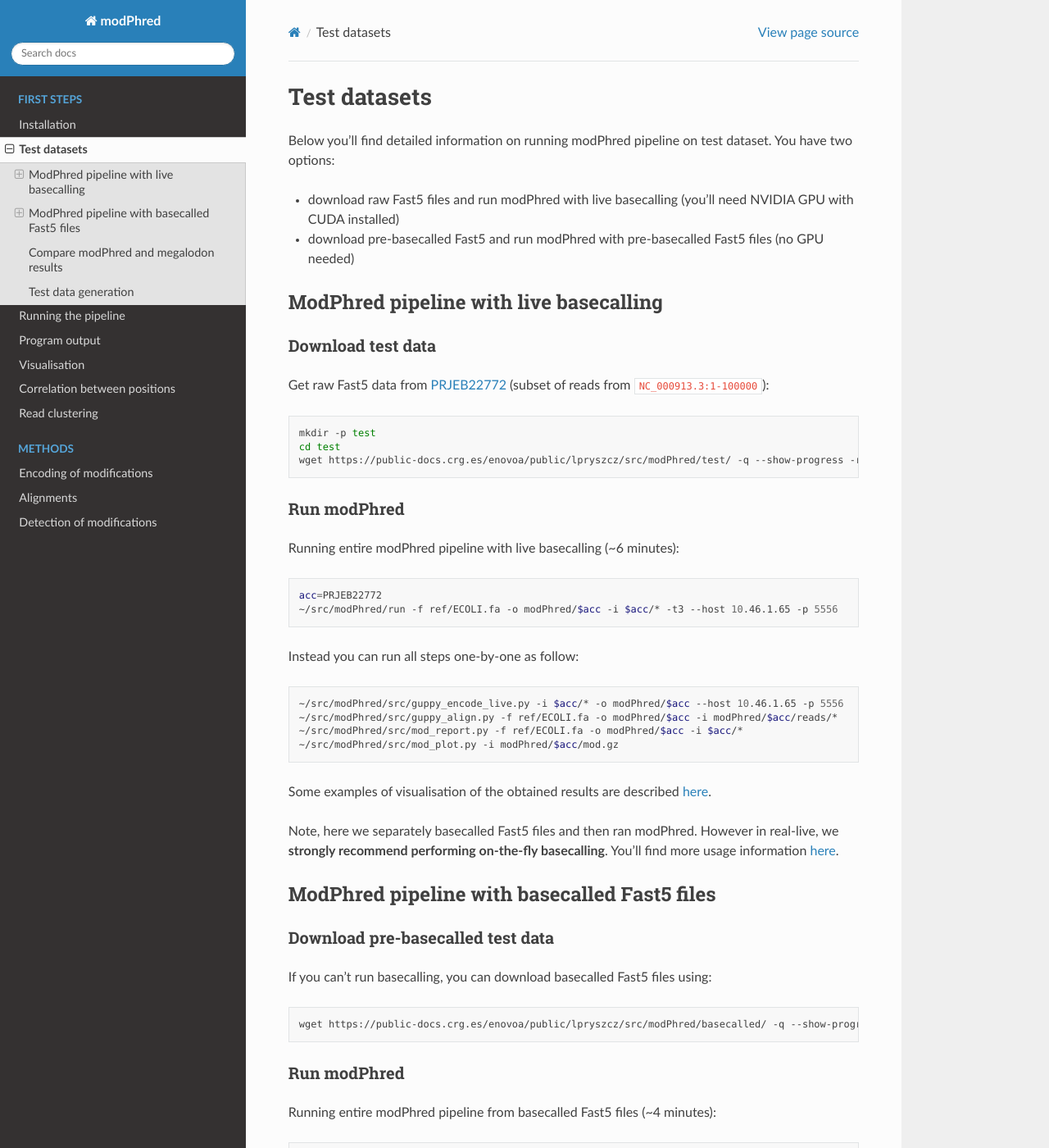
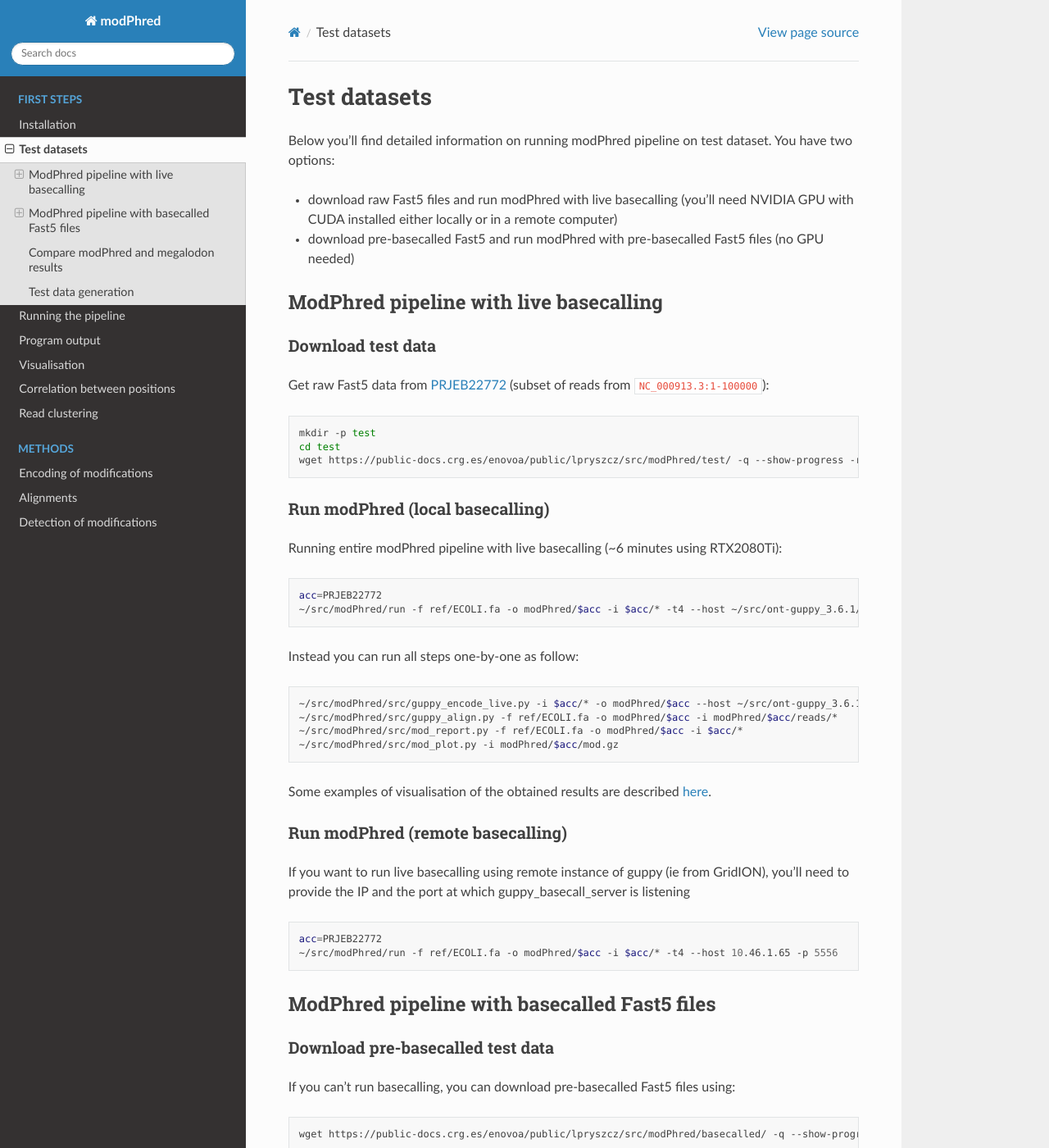
Before and after one commit to novoalab/modPhred, a Sphinx documentation site: the page built from docs/test.rst, in a window 1280 px wide and 1400 px high. Shown: the whole window at 82% size. Built offline with Sphinx 7.4.7 and the Read the Docs theme 2.0.0, drawn with Linux system fonts in a browser that asks for light colours; some of the changed text lies outside the part shown.

Commit message:
docs, src/sam_add_qual.py

```diff
--- a/docs/test.rst
+++ b/docs/test.rst
@@ -5,7 +5,7 @@
 You have two options:
 
 * download raw Fast5 files and run modPhred with live basecalling
-  (you'll need NVIDIA GPU with CUDA installed)
+  (you'll need NVIDIA GPU with CUDA installed either locally or in a remote computer)
 
 * download pre-basecalled Fast5 and run modPhred with pre-basecalled Fast5 files
   (no GPU needed)
@@ -24,51 +24,56 @@
    cd test
    wget https://public-docs.crg.es/enovoa/public/lpryszcz/src/modPhred/test/ -q --show-progress -r -c -nc -np -nH --cut-dirs=6 --reject="index.html*"
 
-Run modPhred
-^^^^^^^^^^^^
-Running entire modPhred pipeline with live basecalling (~6 minutes):
+Run modPhred (local basecalling)
+^^^^^^^^^^^^^^^^^^^^^^^^^^^^^^^^
+Running entire modPhred pipeline with live basecalling (~6 minutes using RTX2080Ti):
 
 .. code-block:: bash
 
    acc=PRJEB22772
-   ~/src/modPhred/run -f ref/ECOLI.fa -o modPhred/$acc -i $acc/* -t3 --host 10.46.1.65 -p 5556
+   ~/src/modPhred/run -f ref/ECOLI.fa -o modPhred/$acc -i $acc/* -t4 --host ~/src/ont-guppy_3.6.1/bin/guppy_basecall_server
 
 Instead you can run all steps one-by-one as follow:
 
 .. code-block:: bash
 
-   ~/src/modPhred/src/guppy_encode_live.py -i $acc/* -o modPhred/$acc --host 10.46.1.65 -p 5556
+   ~/src/modPhred/src/guppy_encode_live.py -i $acc/* -o modPhred/$acc --host ~/src/ont-guppy_3.6.1/bin/guppy_basecall_server
    ~/src/modPhred/src/guppy_align.py -f ref/ECOLI.fa -o modPhred/$acc -i modPhred/$acc/reads/*
    ~/src/modPhred/src/mod_report.py -f ref/ECOLI.fa -o modPhred/$acc -i $acc/*
    ~/src/modPhred/src/mod_plot.py -i modPhred/$acc/mod.gz
 
 Some examples of visualisation of the obtained results are described :doc:`here <plot>`.
 
-Note, here we separately basecalled Fast5 files and then ran modPhred.
-However in real-live, we **strongly recommend performing on-the-fly basecalling**.
-You'll find more usage information :doc:`here <usage>`.
+Run modPhred (remote basecalling)
+^^^^^^^^^^^^^^^^^^^^^^^^^^^^^^^^^
+
+If you want to run live basecalling using remote instance of guppy (ie from GridION),
+you'll need to provide the IP and the port at which guppy_basecall_server is listening
+
+.. code-block:: bash
+
+   acc=PRJEB22772
+   ~/src/modPhred/run -f ref/ECOLI.fa -o modPhred/$acc -i $acc/* -t4 --host 10.46.1.65 -p 5556
 
 ModPhred pipeline with basecalled Fast5 files
 ---------------------------------------------
 
 Download pre-basecalled test data
 ^^^^^^^^^^^^^^^^^^^^^^^^^^^^^^^^^
-If you can't run basecalling, you can download basecalled Fast5 files using:
+If you can't run basecalling, you can download pre-basecalled Fast5 files using:
 
 .. code-block:: bash
 
    wget https://public-docs.crg.es/enovoa/public/lpryszcz/src/modPhred/basecalled/ -q --show-progress -r -c -nc -np -nH --cut-dirs=6 --reject="index.html*"
 
-
-
-Run modPhred
-^^^^^^^^^^^^
+Run modPhred (pre-basecalled)
+^^^^^^^^^^^^^^^^^^^^^^^^^^^^^
 Running entire modPhred pipeline from basecalled Fast5 files (~4 minutes):
 
 .. code-block:: bash
 
    acc=PRJEB22772; ver=3.4.1
-   ~/src/modPhred/run -f ref/ECOLI.fa -o modPhred/$acc -ri guppy$ver/$acc/* -t3
+   ~/src/modPhred/run -f ref/ECOLI.fa -o modPhred/$acc -ri guppy$ver/$acc/* -t4
 
 Instead you can run all steps one-by-one as follow:
 
--- a/docs/usage.rst
+++ b/docs/usage.rst
@@ -73,8 +73,6 @@
 
 * If you don't see any of the above, your Fast5 files are not basecalled at all.
 
-Check test directory for information how to generate basecalled Fast5 files.
-
 .. code-block:: bash
 
    > h5ls -r project/sample/workspace/batch_0.fast5 | less
```
Also changed, not shown: docs/cluster.rst (+28 -0 lines), docs/install.rst (+19 -1 lines), docs/output.rst (+24 -2 lines), 3 other files.
